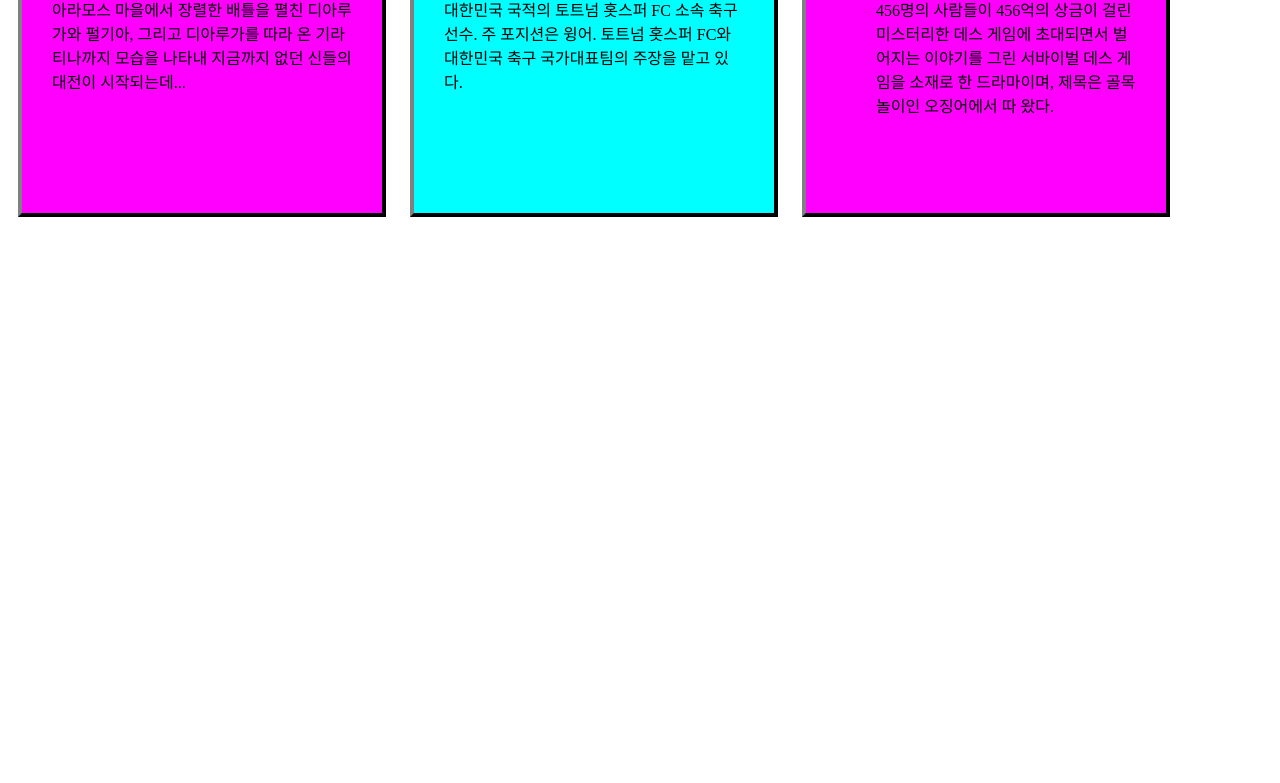
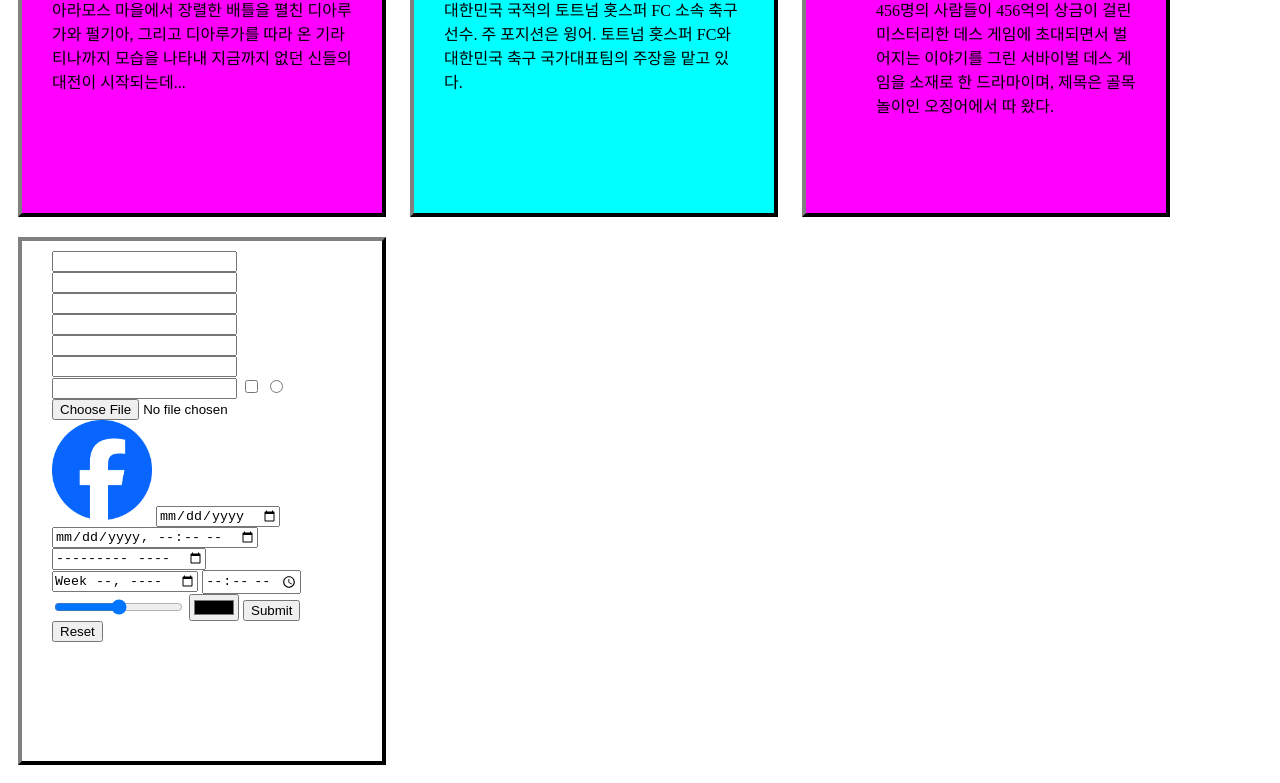
Before and after one commit to RisingToast/WebStudy403, a plain HTML site: page index.html in a window 1280 px wide. Shown: the part 617-1400 px from the top of the page. Before the commit the page ends 852 px from the top, so only its background shows below. Drawn offline with Linux system fonts and the light colour scheme.

Commit message:
form added

```diff
--- a/index.html
+++ b/index.html
@@ -43,5 +43,30 @@
         </dd>
         </dl>
     </div>
+    <div id="login_form">
+        <form action="#" method="get">
+            <input type="text">
+            <input type="password">
+            <input type="tel">
+            <input type="number">
+            <input type="url">
+            <input type="search">
+            <input type="email">
+            <input type="checkbox">
+            <input type="radio">
+            <input type="file">
+            <input type="image" src="./facebook.png" style= "width: 100px";>
+            <input type="hidden">
+            <input type="date">
+            <input type="datetime-local">
+            <input type="month">
+            <input type="week">
+            <input type="time">
+            <input type="range">
+            <input type="color">
+            <input type="submit">
+            <input type="reset">
+        </form>
+    </div>
 </body>
 </html>
```
Also changed, not shown: facebook.png (added).
